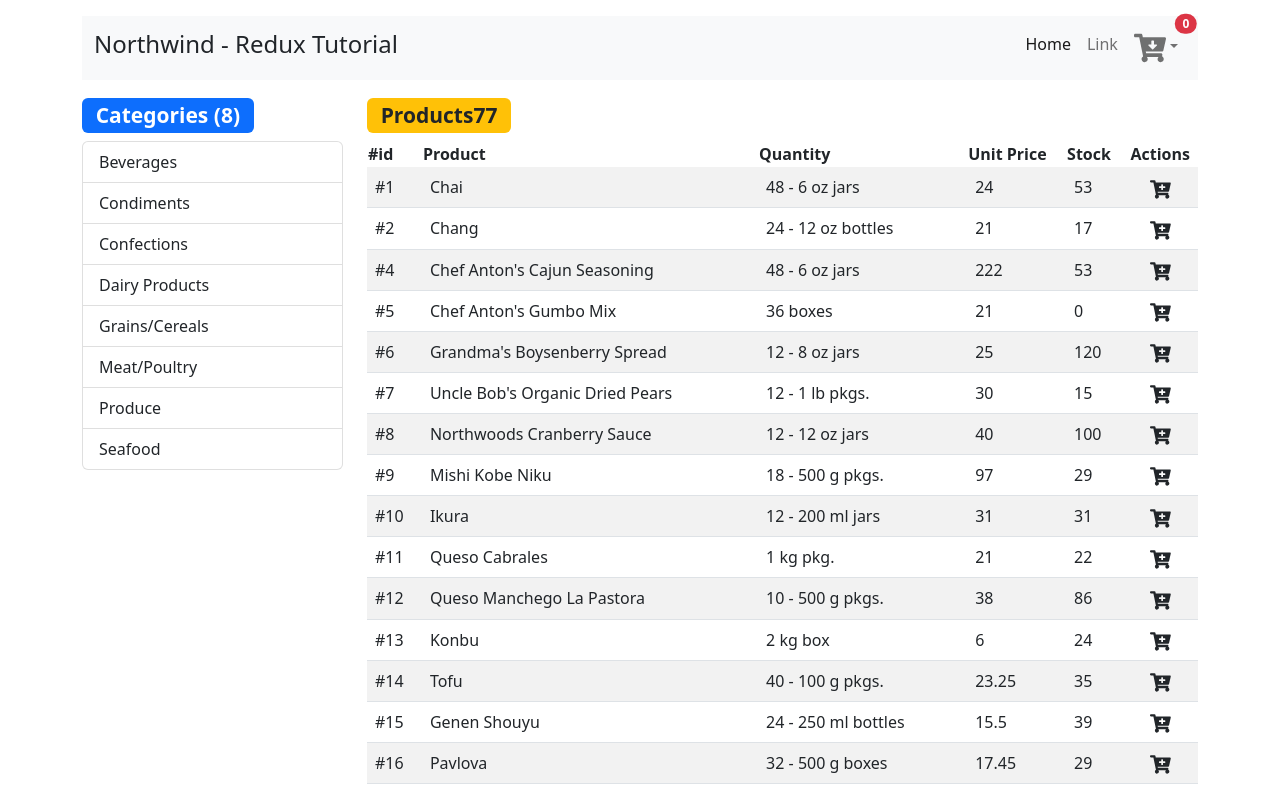
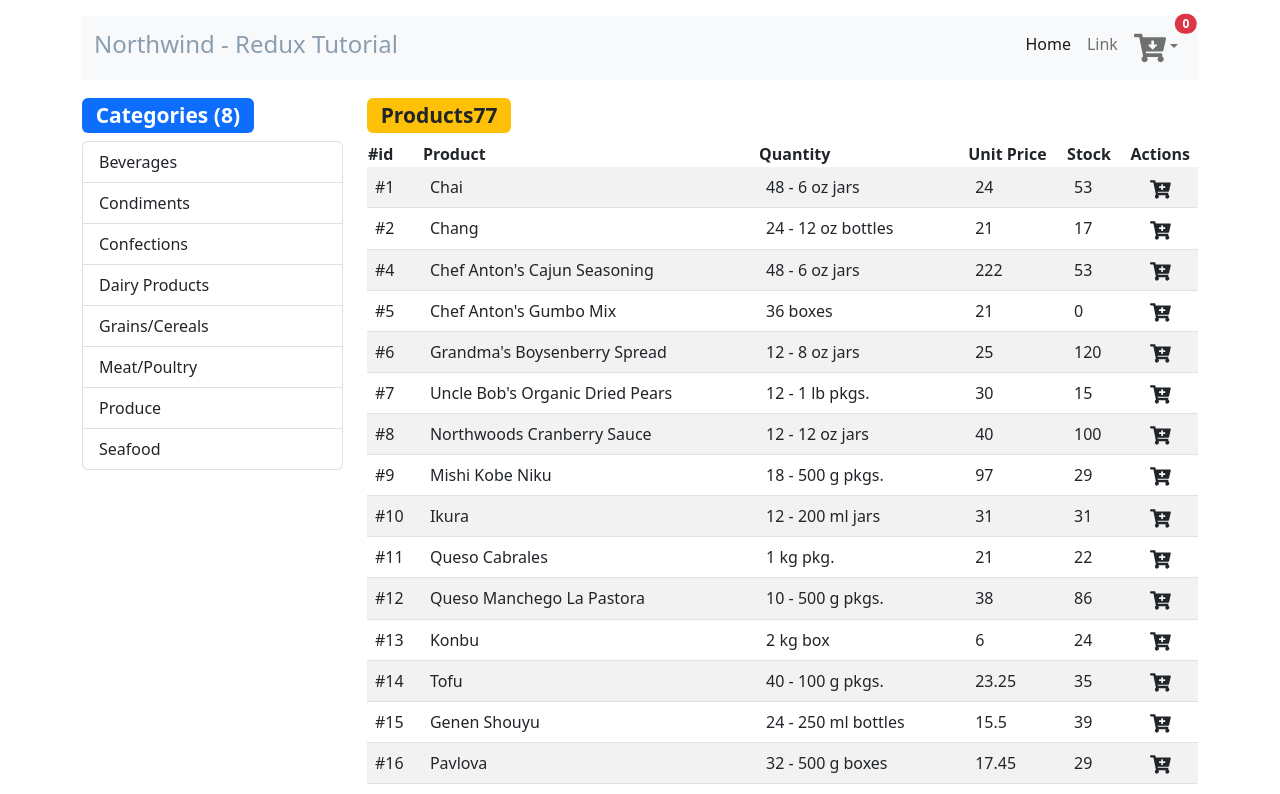
Before and after one commit to doom-white/reduxtutorial-northwind, a React (Create React App) app: page / in a window 1280 px wide. Shown: the top 794 px of the page. Built offline with nearby package versions, Linux system fonts and the light colour scheme; data requests are answered from the project's data file.

Commit message:
Adding Product to Cart...

```diff
--- a/src/components/cart/CartSummary.js
+++ b/src/components/cart/CartSummary.js
@@ -22,15 +22,22 @@ class CartSummary extends Component {
         <ul className="dropdown-menu" aria-labelledby="navbarDropdownMenuLink">
           {this.props.cart.map((cartItem) => (
             <div key={cartItem.product.id}>
-              <li className="dropdown-item">{cartItem.product.productName}</li>
+              <li className="dropdown-item d-flex align-items-center justify-content-between">
+                {cartItem.product.productName}
+                <span className="badge rounded-pill bg-danger">
+                  {cartItem.quantity}
+                </span>
+              </li>
               <hr className="dropdown-divider" />
             </div>
           ))}
           <li className="text-center">
             {this.props.cart.length > 0 ? (
-              <button className="btn btn-primary">
-                Check Your Cart Summary
-              </button>
+              <div className="d-grid">
+                <button className="btn btn-primary">
+                  Check Your Cart Summary
+                </button>
+              </div>
             ) : (
               "Your cart is empty."
             )}
--- a/src/components/navi/Navi.js
+++ b/src/components/navi/Navi.js
@@ -6,7 +6,9 @@ export default class Navi extends Component {
     return (
       <nav className="navbar navbar-expand-lg navbar-light bg-light my-3">
         <div className="container-fluid">
-          <h4>Northwind - Redux Tutorial</h4>
+          <h4 style={{ color: "rgb(139, 158, 175)" }}>
+            Northwind - Redux Tutorial
+          </h4>
           <button
             className="navbar-toggler"
             type="button"
--- a/src/redux/reducers/cartReducer.js
+++ b/src/redux/reducers/cartReducer.js
@@ -9,7 +9,7 @@ const CartReducer = (state = initialState.cart, action) => {
       );
       if (addedItem) {
         let newState = state.map((cartItem) => {
-          if (cartItem.product.id === action.cartItem.product.id) {
+          if (cartItem.product.id === action.payload.product.id) {
             return Object.assign({}, addedItem, {
               quantity: addedItem.quantity + 1,
             });
```
